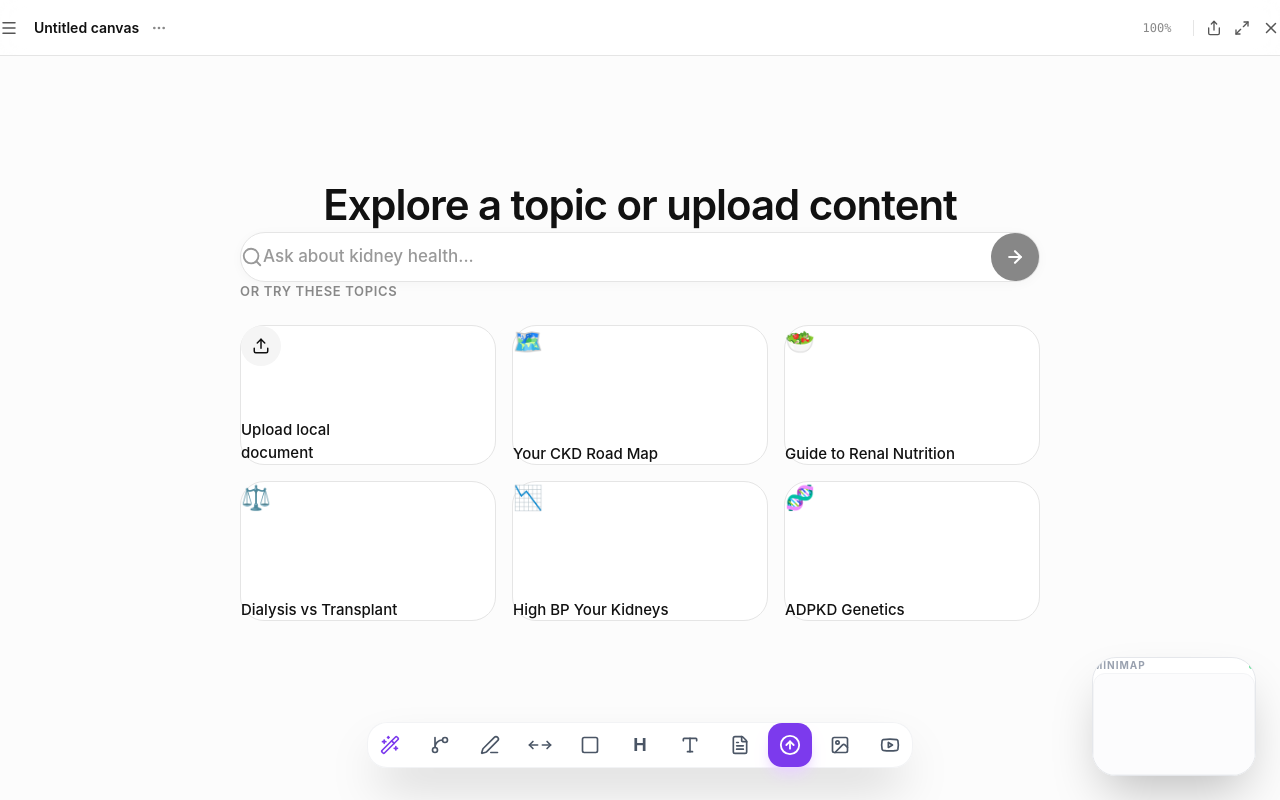
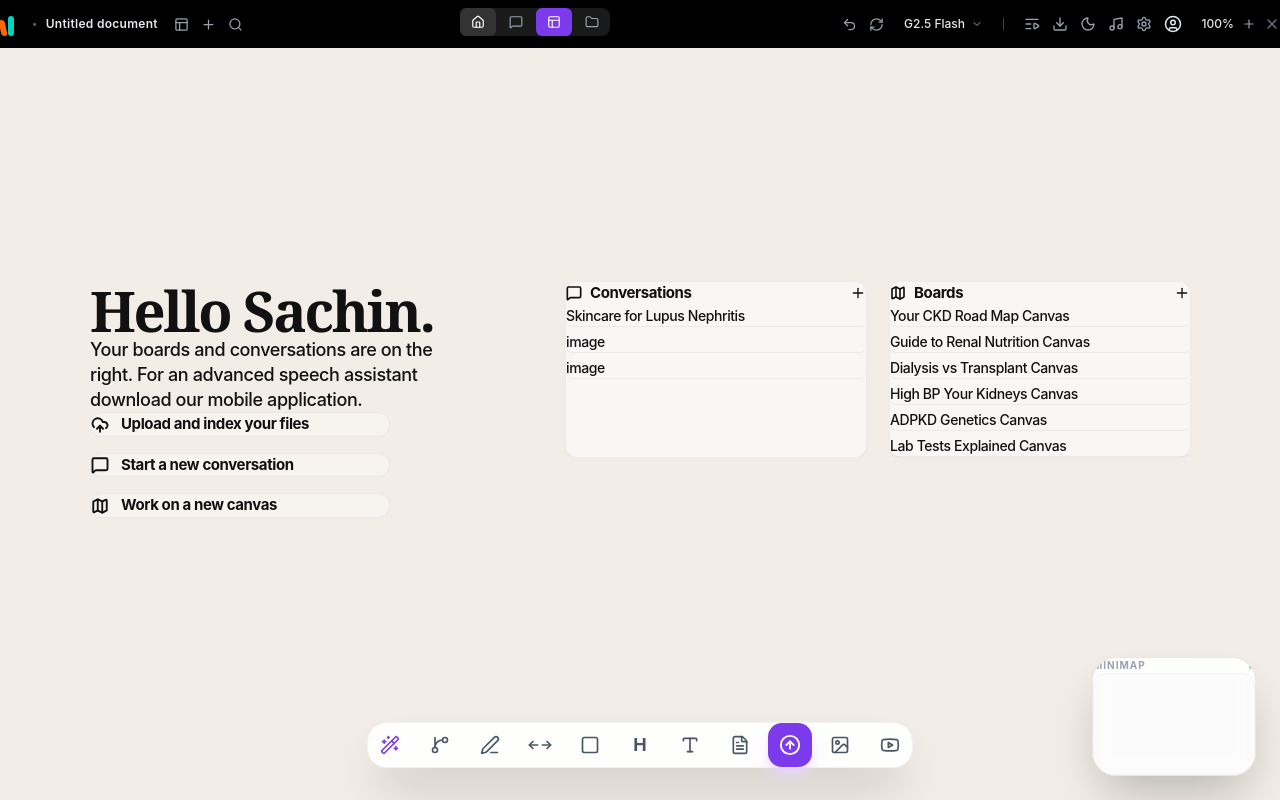
Before and after one commit to beandoc/albusnotebook, a React (Vite) app: page / in a window 1280 px wide. Built offline with nearby package versions, Linux system fonts and the light colour scheme.

Commit message:
design: complete layout alignment with Albus references

```diff
--- a/src/components/TopNavBar.jsx
+++ b/src/components/TopNavBar.jsx
@@ -1,6 +1,8 @@
 import React from 'react';
 import {
-  Menu, Share, FileText, Search, MoreHorizontal, Maximize2, X, RefreshCw
+  FileText, Layout, Plus, Search, RefreshCw, Home,
+  MessageSquare, Folder, Undo2, Music, Download, Moon,
+  Settings, UserCircle, ChevronDown, ListVideo, X
 } from 'lucide-react';
 
 const TopNavBar = ({
@@ -16,78 +18,76 @@ const TopNavBar = ({
   zoomPercent,
   isApiKeyMissing
 }) => (
-  <div className="fixed top-0 left-0 right-0 h-14 bg-white/80 backdrop-blur-md border-b border-[#e5e5e5] text-[#111111] flex items-center justify-between px-4 z-[100] transform transition-all">
-
-    {/* Left Side */}
-    <div className="flex items-center gap-4 text-sm shrink-0 font-medium">
-      <button className="p-1.5 text-[#555555] hover:text-[#111111] transition-colors rounded-lg hover:bg-[#f5f5f5]">
-        <Menu size={18} />
-      </button>
-
-      <div className="flex items-center gap-3">
-        <span className="font-semibold px-2">Untitled canvas</span>
-        <button className="text-[#888888] hover:text-[#111111] transition-colors">
-          <MoreHorizontal size={16} />
-        </button>
+  <div className="fixed top-0 left-0 right-0 h-12 bg-[#000000] text-white flex items-center justify-between px-4 z-[100]">
+    <div className="flex items-center gap-4 text-xs shrink-0 font-medium tracking-wide">
+      <div className="flex items-center gap-2">
+        {/* Albus Logo Mock */}
+        <div className="flex items-end gap-[2px] w-6 h-6">
+          <div className="w-1.5 h-4 bg-orange-500 rounded-sm transform skew-x-12"></div>
+          <div className="w-1.5 h-5 bg-teal-400 rounded-sm"></div>
+        </div>
+        <span className="opacity-40 text-[10px] mx-1">•</span>
+        <span className="font-semibold text-gray-200">Untitled document</span>
+      </div>
+      <div className="flex gap-3 ml-2 text-gray-400">
+         <Layout size={15} className="cursor-pointer hover:text-white transition-colors" />
+         <Plus size={15} className="cursor-pointer hover:text-white transition-colors" />
+         <Search size={15} className="cursor-pointer hover:text-white transition-colors" />
       </div>
     </div>
 
     {/* Center Search (Only when not on landing page) */}
     {!showInitial && (
-      <div className="absolute left-1/2 -translate-x-1/2 top-2 flex items-center justify-center">
-        <div className="flex items-center gap-2 bg-[#f5f5f5] rounded-full px-4 py-1.5 border border-[#e5e5e5] hover:border-[#cccccc] transition-colors w-[380px]">
-          <Search size={14} className="text-[#888888]" />
+      <div className="absolute left-1/2 -translate-x-1/2 top-1.5 w-[400px] z-[110]">
+        <div className="bg-[#1a1a1a] rounded-full px-4 py-1.5 flex items-center gap-3 transition-all focus-within:bg-[#222]">
+          <Search size={14} className="text-gray-400" />
           <input
             type="text"
             placeholder="Ask a question..."
-            className="bg-transparent border-none outline-none text-[13px] font-medium text-[#111111] placeholder:text-[#888888] w-full"
+            className="bg-transparent border-none outline-none text-[13px] font-medium text-white w-full placeholder-gray-500"
             value={query}
             onChange={(e) => setQuery(e.target.value)}
-            onKeyDown={(e) => e.key === 'Enter' && onGenerate()}
+            onKeyPress={(e) => e.key === 'Enter' && onGenerate()}
           />
-          {isLoading ? (
-             <RefreshCw size={14} className="text-[#111111] animate-spin" />
-          ) : (
-             <div className="w-4" />
-          )}
         </div>
       </div>
     )}
 
-    {/* Right Side */}
-    <div className="flex items-center gap-3 shrink-0">
-      {sources.length > 0 && (
-        <button
-          onClick={() => setShowSources(!showSources)}
-          className={`flex items-center gap-1.5 text-[12px] font-semibold uppercase tracking-wider px-3 py-1.5 rounded-full transition-colors ${showSources ? 'bg-[#111111] text-white' : 'bg-[#f5f5f5] text-[#555555] border border-[#e5e5e5]'}`}
-        >
-          <FileText size={12} /> {sources.length} Sources
-        </button>
-      )}
+    <nav className="flex items-center gap-1 shrink-0 absolute left-1/2 -ml-[250px] top-1.5">
+       {/* Albus center nav icons */}
+    </nav>
+    <div className="absolute left-[calc(50%-180px)] top-2 flex bg-[#1a1a1a] rounded-lg p-0.5 gap-0.5">
+       <button className="w-9 h-7 flex items-center justify-center text-white bg-[#333] rounded-md"><Home size={14} /></button>
+       <button className="w-9 h-7 flex items-center justify-center text-gray-400 hover:text-white"><MessageSquare size={14} /></button>
+       <button className="w-9 h-7 flex items-center justify-center bg-[#7c3aed] text-white rounded-md"><Layout size={14} /></button>
+       <button className="w-9 h-7 flex items-center justify-center text-gray-400 hover:text-white"><Folder size={14} /></button>
+    </div>
 
-      {isApiKeyMissing && (
-        <span className="bg-red-50 text-red-600 text-[11px] font-bold px-2 py-0.5 rounded border border-red-200">No Key</span>
-      )}
+    <div className="flex items-center gap-5 text-[12px] font-medium shrink-0">
+      <div className="flex gap-3 text-gray-400">
+        <Undo2 size={15} className="cursor-pointer hover:text-white" />
+        <RefreshCw size={15} className="cursor-pointer hover:text-white" />
+      </div>
+      <div className="flex items-center gap-1.5 cursor-pointer text-gray-200 hover:text-white">
+        <span>G2.5 Flash</span> <ChevronDown size={12} className="text-gray-400" />
+      </div>
 
-      <span className="text-[12px] font-mono text-[#888888] w-12 text-center">{zoomPercent}%</span>
+      <div className="h-3 w-[1px] bg-gray-700 mx-1"></div>
 
-      <div className="h-4 w-[1px] bg-[#e5e5e5] mx-1"></div>
+      <div className="flex gap-3 text-gray-400 items-center">
+        <ListVideo size={16} className="cursor-pointer hover:text-white" />
+        <Download size={16} className="cursor-pointer hover:text-white" />
+        <Moon size={16} className="cursor-pointer hover:text-white" />
+        <Music size={16} className="cursor-pointer hover:text-white" />
+        <Settings size={16} className="cursor-pointer hover:text-white" />
+        <UserCircle size={18} className="cursor-pointer text-gray-200" />
 
-      <button className="p-1.5 text-[#555555] hover:text-[#111111] transition-colors rounded-lg hover:bg-[#f5f5f5]">
-        <Share size={16} />
-      </button>
-
-      <button className="p-1.5 text-[#555555] hover:text-[#111111] transition-colors rounded-lg hover:bg-[#f5f5f5]">
-        <Maximize2 size={16} />
-      </button>
-
-      <button
-        onClick={onClearBoard}
-        title="Clear Board"
-        className="p-1.5 text-[#555555] hover:text-red-600 transition-colors rounded-lg hover:bg-red-50 ml-1"
-      >
-        <X size={18} />
-      </button>
+        <div className="flex items-center gap-2 ml-2">
+          <span className="w-10 text-right text-gray-200">{zoomPercent}%</span>
+          <Plus size={14} />
+          <X size={16} className="text-gray-500 hover:text-red-500 cursor-pointer ml-1" onClick={onClearBoard} title="Clear board" />
+        </div>
+      </div>
     </div>
   </div>
 );
--- a/src/components/TopicChooser.jsx
+++ b/src/components/TopicChooser.jsx
@@ -1,79 +1,100 @@
 import React from 'react';
-import { ArrowRight, Upload, Search } from 'lucide-react';
+import { UploadCloud, MessageSquare, Map, Plus } from 'lucide-react';
 import { PRESET_TOPICS } from '../data/presetTopics';
 
 const TopicChooser = ({ query, setQuery, onGenerate, onSelectTopic, onFileUpload, isLoading }) => (
-  <div className="absolute top-0 left-0 w-full h-full bg-[#fcfcfc] z-50 overflow-y-auto flex flex-col items-center justify-center animate-fade-in font-sans">
-    <div className="w-full max-w-[800px] px-8 -mt-20">
+  <div className="absolute top-0 left-0 w-full h-full bg-[#f2ede6] z-50 flex items-center justify-center font-sans tracking-tight">
 
-      {/* Search Section */}
-      <div className="mb-12 text-center">
-        <h1 className="text-[42px] font-semibold text-[#111111] leading-tight tracking-tight mb-8">
-          Explore a topic or upload content
+    <div className="w-full max-w-[1100px] px-8 flex justify-between items-start">
+
+      {/* Left Column: Greeting and Actions */}
+      <div className="flex-1 max-w-[420px]">
+        <h1 className="text-[56px] font-black text-[#111] leading-none mb-6 font-serif tracking-[-0.04em]">
+          Hello Sachin.
         </h1>
+        <p className="text-[18px] font-medium text-[#111] leading-snug mb-12 max-w-[360px]">
+          Your boards and conversations are on the right. For an advanced speech assistant download our mobile application.
+        </p>
 
-        <div className="w-full bg-white border border-[#e5e5e5] rounded-[32px] p-2 flex items-center shadow-[0_2px_12px_rgba(0,0,0,0.03)] focus-within:shadow-[0_4px_20px_rgba(0,0,0,0.06)] focus-within:border-[#d1d1d1] transition-all">
-          <div className="pl-4 pr-2 text-[#999999]">
-            <Search size={22} strokeWidth={2} />
-          </div>
-          <input
-            type="text"
-            placeholder="Ask about kidney health..."
-            className="flex-1 bg-transparent px-2 py-4 text-[17px] font-medium outline-none text-[#111111] placeholder:text-[#999999]"
-            value={query}
-            onChange={(e) => setQuery(e.target.value)}
-            onKeyDown={(e) => e.key === 'Enter' && query.trim() && onGenerate()}
-          />
+        <div className="flex flex-col gap-4 w-[300px]">
           <button
-            onClick={() => onGenerate()}
-            disabled={isLoading || !query.trim()}
-            className="w-12 h-12 flex flex-shrink-0 items-center justify-center bg-[#111111] text-white rounded-full hover:bg-[#333333] transition-colors disabled:opacity-50 mx-1"
+            onClick={onFileUpload}
+            className="flex items-center gap-3 bg-[rgba(255,255,255,0.4)] hover:bg-[rgba(255,255,255,0.7)] border border-[rgba(0,0,0,0.05)] rounded-[12px] px-5 py-3.5 text-[15px] font-bold text-[#111] transition-colors"
           >
-            {isLoading ? (
-              <div className="w-5 h-5 border-2 border-white/30 border-t-white rounded-full animate-spin" />
-            ) : (
-              <ArrowRight size={20} strokeWidth={2.5} />
-            )}
+            <UploadCloud size={18} strokeWidth={2.5} />
+            Upload and index your files
+          </button>
+
+          <button
+            className="flex items-center gap-3 bg-[rgba(255,255,255,0.4)] hover:bg-[rgba(255,255,255,0.7)] border border-[rgba(0,0,0,0.05)] rounded-[12px] px-5 py-3.5 text-[15px] font-bold text-[#111] transition-colors"
+          >
+            <MessageSquare size={18} strokeWidth={2.5} />
+            Start a new conversation
+          </button>
+
+          <button
+            onClick={() => onGenerate("Start Blank Canvas")}
+            className="flex items-center gap-3 bg-[rgba(255,255,255,0.4)] border border-[rgba(0,0,0,0.05)] hover:bg-[rgba(255,255,255,0.7)] rounded-[12px] px-5 py-3.5 text-[15px] font-bold text-[#111] transition-colors"
+          >
+            <Map size={18} strokeWidth={2.5} />
+            Work on a new canvas
           </button>
         </div>
       </div>
 
-      {/* Upload & Presets */}
-      <div className="flex flex-col gap-6">
-        <div className="flex items-center justify-between">
-          <span className="text-[13px] font-semibold text-[#888888] uppercase tracking-wider">
-            Or try these topics
-          </span>
+      {/* Right Column: Topics / Lists */}
+      <div className="flex gap-6 mt-4">
+
+        {/* Conversations Column */}
+        <div className="w-[300px] bg-[rgba(255,255,255,0.6)] rounded-[12px] p-5 shadow-[0_2px_8px_rgba(0,0,0,0.02)]">
+          <div className="flex justify-between items-center mb-4">
+            <div className="flex items-center gap-2">
+              <MessageSquare size={16} strokeWidth={2.5} className="text-[#111]" />
+              <h3 className="text-[15px] font-bold text-[#111]">Conversations</h3>
+            </div>
+            <button className="text-[#111] hover:bg-[rgba(0,0,0,0.05)] rounded-md p-1">
+              <Plus size={16} />
+            </button>
           </div>
 
-        <div className="grid grid-cols-2 md:grid-cols-3 gap-4">
-          <div
-            onClick={onFileUpload}
-            className="group flex flex-col justify-between bg-white border border-[#e5e5e5] rounded-[24px] p-5 cursor-pointer hover:border-[#111111] hover:shadow-[0_4px_16px_rgba(0,0,0,0.04)] transition-all h-[140px]"
-          >
-            <div className="w-10 h-10 bg-[#f5f5f5] rounded-full flex items-center justify-center text-[#111111] group-hover:bg-[#111111] group-hover:text-white transition-colors">
-              <Upload size={18} />
+          <div className="flex flex-col gap-1">
+            <div className="py-3 px-2 border-b border-[rgba(0,0,0,0.05)] text-[14px] font-medium text-[#111] cursor-pointer hover:bg-[rgba(255,255,255,0.5)] rounded-md">
+              Skincare for Lupus Nephritis
             </div>
-            <div className="font-medium text-[15px] text-[#111111]">
-              Upload local<br/>document
+            <div className="py-3 px-2 border-b border-[rgba(0,0,0,0.05)] text-[14px] font-medium text-[#111] cursor-pointer hover:bg-[rgba(255,255,255,0.5)] rounded-md">
+              image
+            </div>
+            <div className="py-3 px-2 border-b border-[rgba(0,0,0,0.05)] text-[14px] font-medium text-[#111] cursor-pointer hover:bg-[rgba(255,255,255,0.5)] rounded-md">
+              image
+            </div>
           </div>
         </div>
 
-          {PRESET_TOPICS.slice(0, 5).map(topic => (
+        {/* Boards Column (Using Presets here) */}
+        <div className="w-[300px] bg-[rgba(255,255,255,0.6)] rounded-[12px] p-5 shadow-[0_2px_8px_rgba(0,0,0,0.02)]">
+          <div className="flex justify-between items-center mb-4">
+            <div className="flex items-center gap-2">
+              <Map size={16} strokeWidth={2.5} className="text-[#111]" />
+              <h3 className="text-[15px] font-bold text-[#111]">Boards</h3>
+            </div>
+            <button className="text-[#111] hover:bg-[rgba(0,0,0,0.05)] rounded-md p-1">
+              <Plus size={16} />
+            </button>
+          </div>
+
+          <div className="flex flex-col gap-1 overflow-y-auto max-h-[300px] scroll-elegant">
+            {PRESET_TOPICS.map(topic => (
               <div
                 key={topic.id}
                 onClick={() => onSelectTopic(topic)}
-              className="group flex flex-col justify-between bg-white border border-[#e5e5e5] rounded-[24px] p-5 cursor-pointer hover:border-[#111111] hover:shadow-[0_4px_16px_rgba(0,0,0,0.04)] transition-all h-[140px]"
+                className="py-3 px-2 border-b border-[rgba(0,0,0,0.05)] text-[14px] font-medium text-[#111] cursor-pointer hover:bg-[rgba(255,255,255,0.5)] rounded-md truncate"
               >
-              <div className="text-2xl">
-                {topic.icon}
-              </div>
-              <div className="font-medium text-[15px] text-[#111111] leading-tight">
-                {topic.title.replace(/[^a-zA-Z\s]/g, '').trim()}
-              </div>
+                {topic.title.replace(/[^a-zA-Z\s]/g, '').trim()} Canvas
               </div>
             ))}
           </div>
+        </div>
+
       </div>
 
     </div>
--- a/src/hooks/useCanvas.js
+++ b/src/hooks/useCanvas.js
@@ -39,10 +39,11 @@ export const useCanvas = (nodes, links) => {
 
       d3.selectAll(".link-path")
         .attr("d", d => {
-          const source = d.source;
-          const target = d.target;
-          // Straight line for Phase 3.4
-          return `M${source.x},${source.y} L${target.x},${target.y}`;
+          const src = d.source;
+          const tgt = d.target;
+          const dx = tgt.x - src.x;
+          // Curved bezier line
+          return `M${src.x},${src.y} C${src.x + dx/2},${src.y} ${tgt.x - dx/2},${tgt.y} ${tgt.x},${tgt.y}`;
         });
     });
 
```
Also changed, not shown: src/components/NodeCard.jsx (+37 -76 lines). Lines whose indentation alone changed are shown as unchanged.
